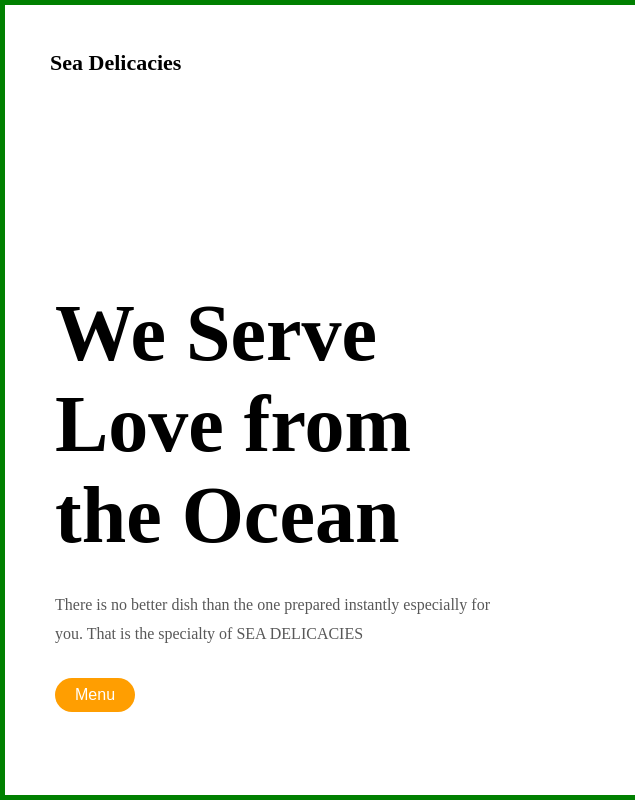
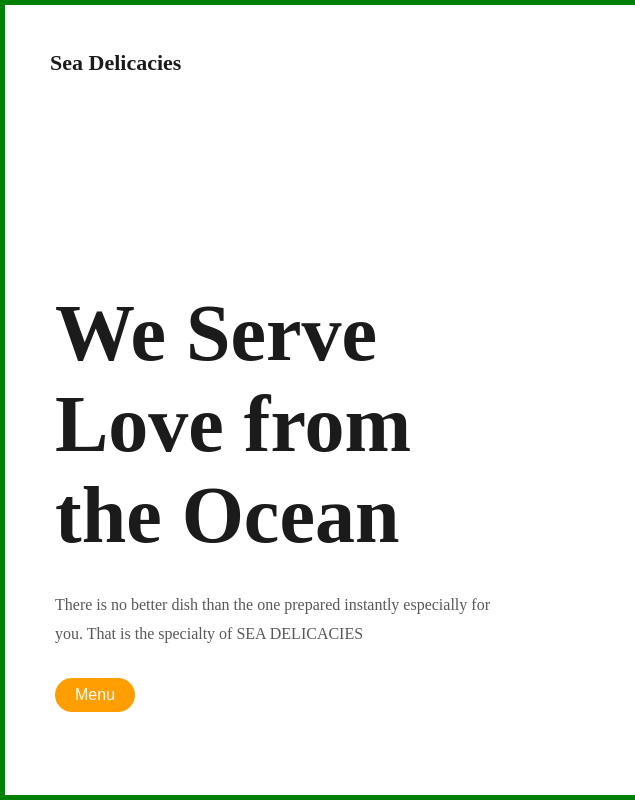
Before and after one commit to amita-roy/Sea-Delicacies, a website built with webpack: page dist/index.html in a window 1280 px wide. Shown: the full height of the page, 0-635 px from the left. Built offline with nearby package versions, Linux system fonts and the light colour scheme.

```diff
--- a/src/style.css
+++ b/src/style.css
@@ -2,6 +2,7 @@
   margin: 0;
   padding: 0;
   box-sizing: border-box;
+  color: #1b1b1b;
 }
 
 .navbar {
```
Also changed, not shown: src/OpenSans-Bold.ttf (added), src/OpenSans-Regular.ttf (added), src/Poppins-Bold.ttf (added), src/Poppins-Light.ttf (added), src/Poppins-Medium.ttf (added), src/Poppins-Regular.ttf (added).
